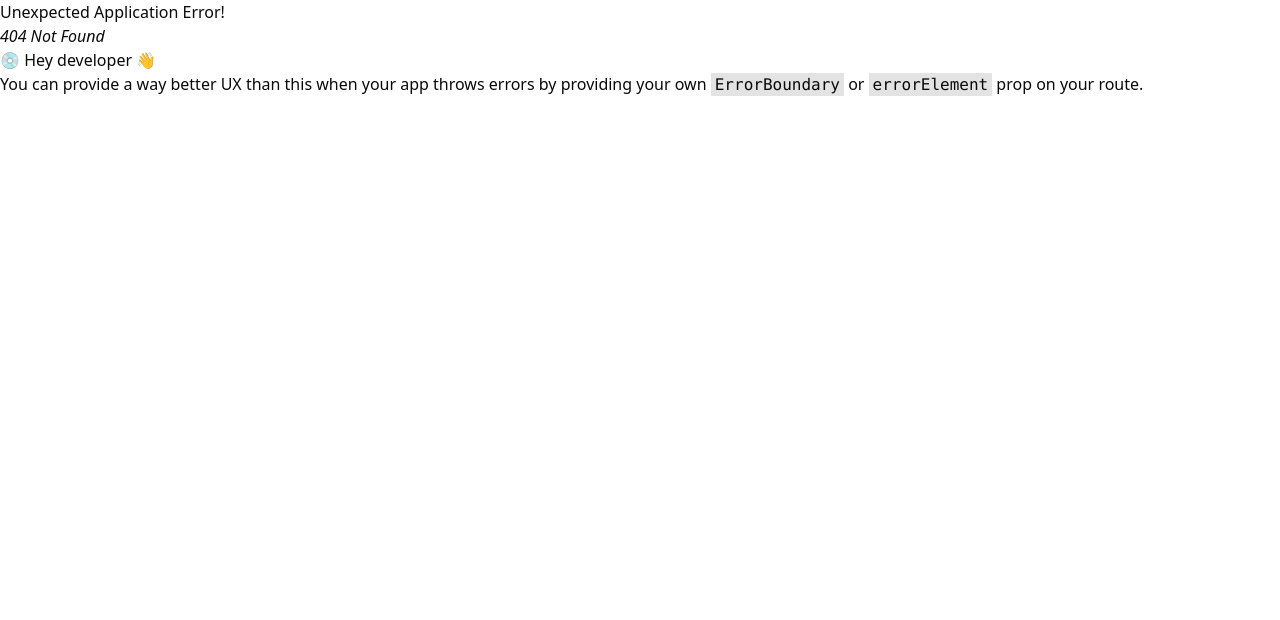
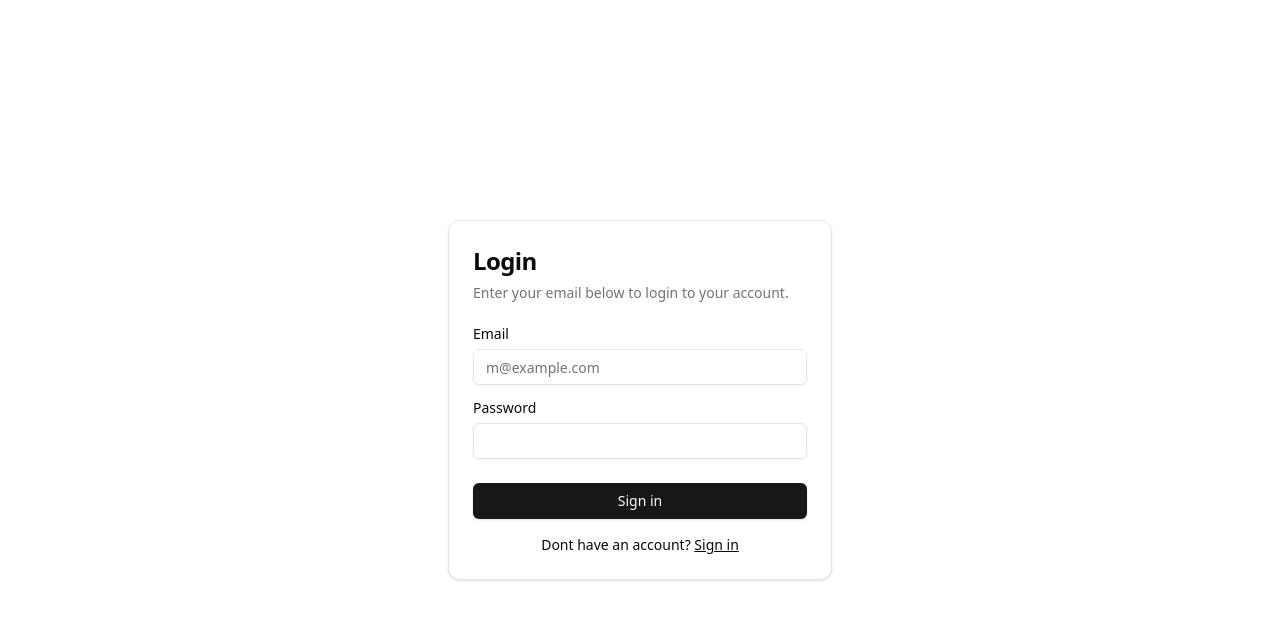
Before and after one commit to Java-Developer24/Ebook-Library-Admin-Dashboard-ReactJS, a React (Vite) app: page /auth/login in a window 1280 px wide. Before the commit this address had no page. Shown: the top 620 px of the page. Built offline with nearby package versions, Linux system fonts and the light colour scheme.

Commit message:
add authlayout

```diff
--- /dev/null
+++ b/src/layouts/AuthLayout.tsx
@@ -0,0 +1,12 @@
+import { Outlet } from "react-router-dom"
+
+
+const AuthLayout = () => {
+  return (
+      <>
+      <Outlet/>
+    </>
+  )
+}
+
+export default AuthLayout
```
Also changed, not shown: src/router.tsx (+14 -7 lines).
